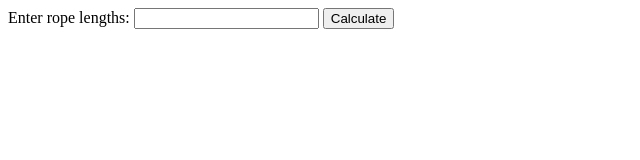
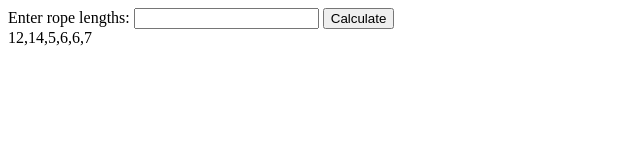
Before and after one commit to acciojob/Minimum-Cost-Of-Ropes-surajyadav471, a website: page main.html in a window 1280 px wide. Shown: the full height of the page, 0-640 px from the left. Drawn offline with Linux system fonts and the light colour scheme.

Commit message:
created a submission

```diff
--- a/main.html
+++ b/main.html
@@ -11,7 +11,9 @@
         <input type="text" id="rope-lengths">
         <button type="button" onclick="calculateMinCost()">Calculate</button>
       </form>
-      <div id="result"></div>
+      <div id="result">
+		  12,14,5,6,6,7
+	  </div>
 
 <script>
     type="text/javascript" src="./script.js"
```
